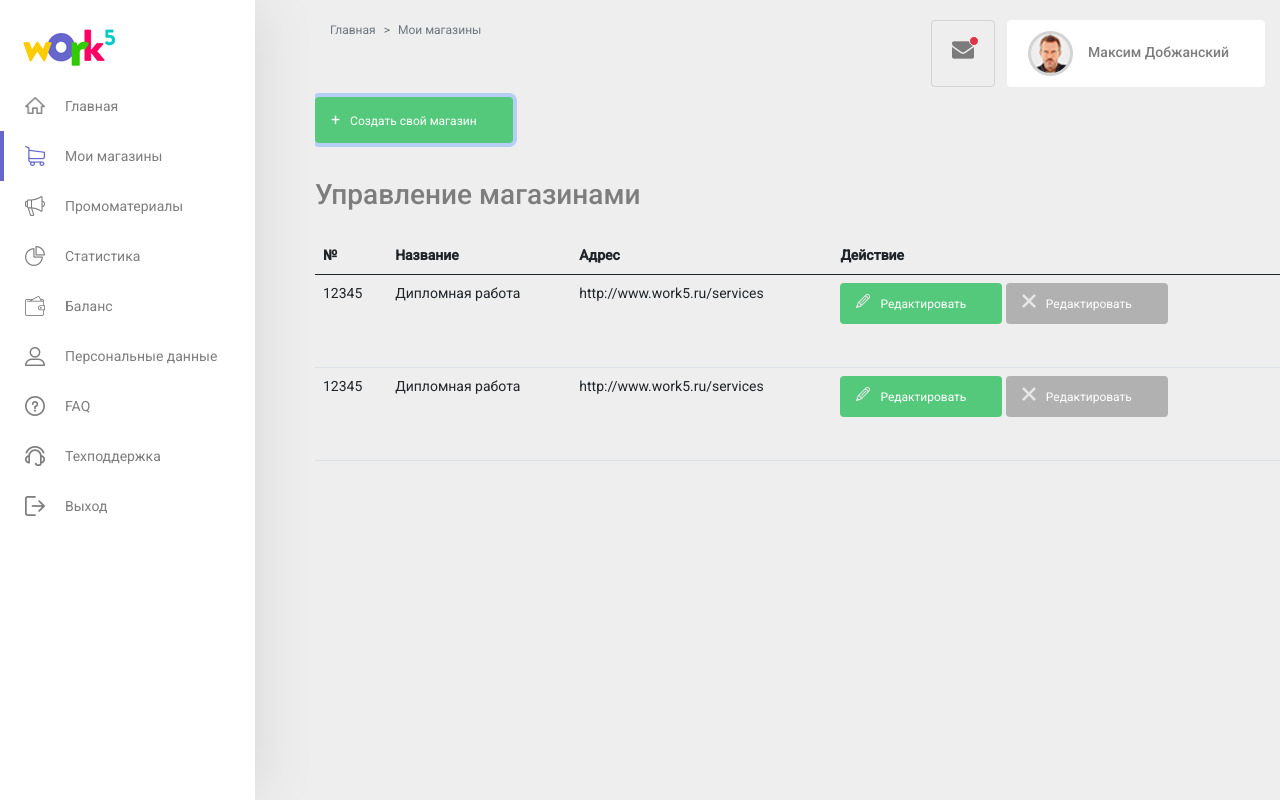
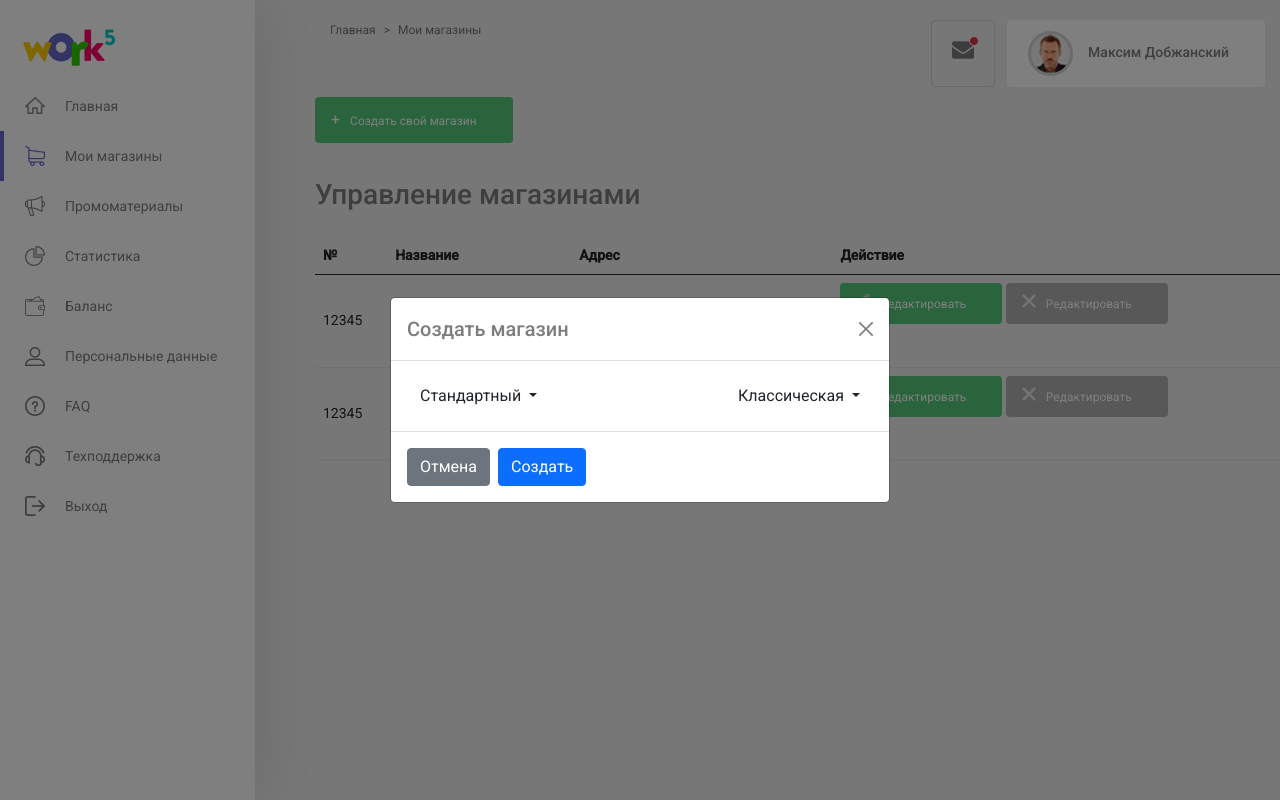
Before and after one commit to TimBad1/test-layout-shop, a plain HTML site: page index.html in a window 1280 px wide. Both pictures are taken after a click on the button "Создать свой магазин". Drawn offline with nearby package versions, Linux system fonts and the light colour scheme.

Commit message:
add main

```diff
--- a/index.html
+++ b/index.html
@@ -64,11 +64,50 @@
 			</button>
 		</header>
 		<main class="main">
-			<button class="btn create-btn add" type="button">Создать свой магазин</button>
+			<button class="btn create-btn add" type="button" data-bs-toggle="modal" data-bs-target="#exampleModal">Создать свой магазин</button>
 
+			<div class="modal fade" id="exampleModal" tabindex="-1" aria-labelledby="exampleModalLabel" aria-hidden="true">
+				<div class="modal-dialog modal-dialog-centered">
+					<div class="modal-content">
+						<div class="modal-header">
+							<h5 class="modal-title" id="exampleModalLabel">Создать магазин</h5>
+							<button type="button" class="btn-close" data-bs-dismiss="modal" aria-label="Close"></button>
+						</div>
+						<div class="modal-body d-flex justify-content-between">
+							<div class="dropdown">
+								<button class="btn dropdown-toggle" type="button" id="dropdownMenuButton1" data-bs-toggle="dropdown" aria-expanded="false">
+									Стандартный
+								</button>
+								<ul class="dropdown-menu" aria-labelledby="dropdownMenuButton1">
+									<li><a class="dropdown-item" href="#">Стандартный</a></li>
+									<li><a class="dropdown-item" href="#">Не стандартный</a></li>
+								</ul>
+							</div>
+
+							<div class="dropdown">
+								<button class="btn dropdown-toggle" type="button" id="dropdownMenuButton1" data-bs-toggle="dropdown" aria-expanded="false">
+									Классическая
+								</button>
+								<ul class="dropdown-menu" aria-labelledby="dropdownMenuButton1">
+									<li><a class="dropdown-item" href="#">Классическая</a></li>
+									<li><a class="dropdown-item" href="#">Модерн</a></li>
+								</ul>
+							</div>
+						</div>
+
+						<div class="modal-footer justify-content-start">
+							<button type="button" class="btn btn-secondary" data-bs-dismiss="modal">Отмена</button>
+							<button type="button" class="btn btn-primary">Создать</button>
+						</div>
+
+
+
+					</div>
+				</div>
+			</div>
 			<h2 class="h3">Управление магазинами</h2>
 
-			<table class="table">
+			<table class="table align-middle">
 				<thead>
 					<tr>
 						<th scope="col">№</th>
```
